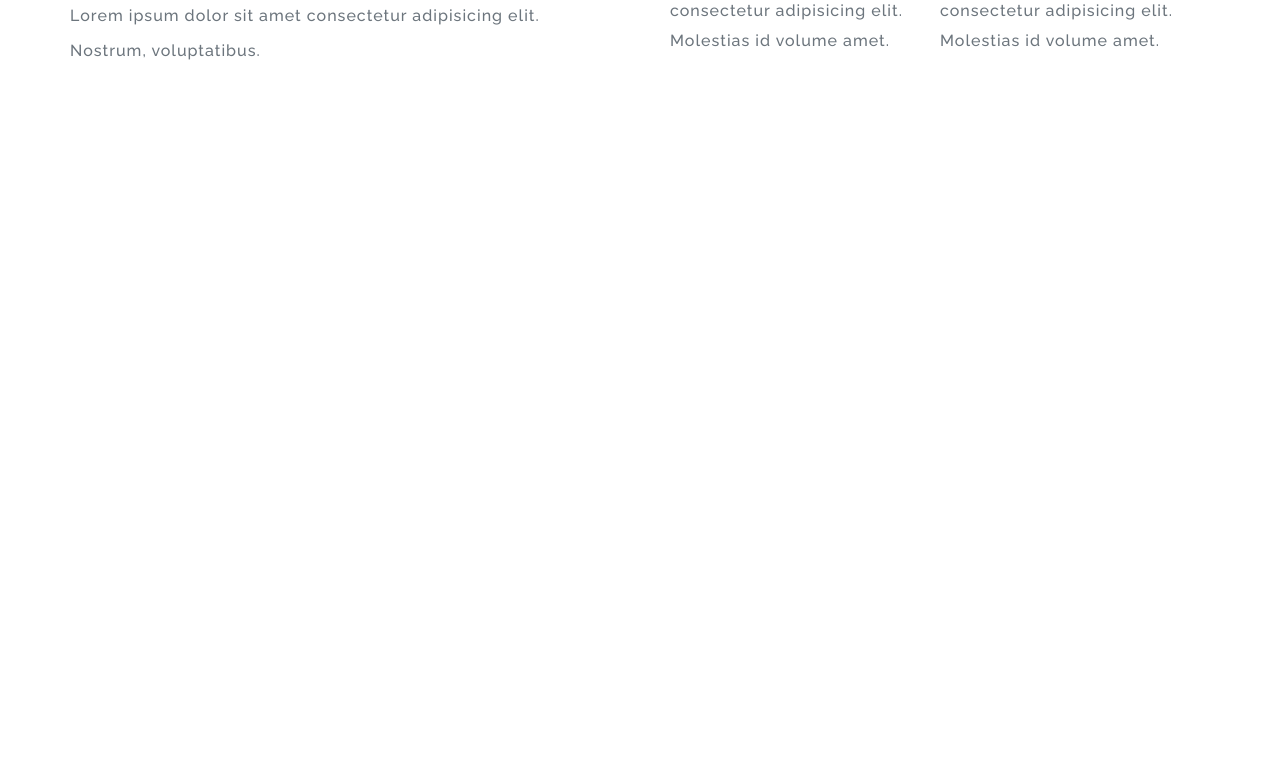
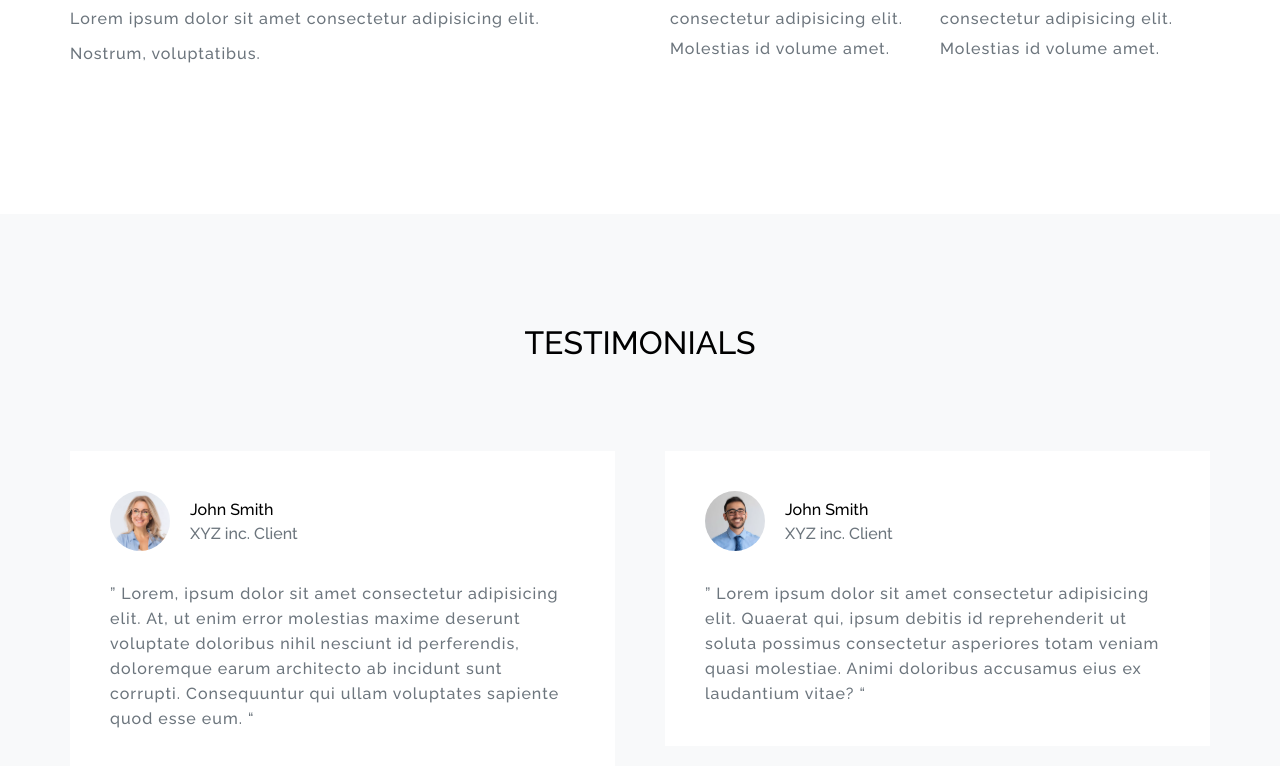
Before and after one commit to Masocher/Dimiour, a Next.js app: page / in a window 1280 px wide. Shown: the part 3865-4631 px from the top of the page. Before the commit the page ends 4073 px from the top, so only its background shows below. Built offline with nearby package versions, Linux system fonts and the light colour scheme.

Commit message:
Create Home's Testimonials Section

```diff
--- /dev/null
+++ b/src/components/testimonials.js
@@ -0,0 +1,89 @@
+// assets
+import styles from '../styles/Testimonials.module.css'
+
+// swiper
+import { Swiper, SwiperSlide } from 'swiper/react';
+import { Autoplay } from 'swiper';
+import 'swiper/css';
+
+// testimonials images
+import image_1 from '../../public/images/testimonials/1.jpg'
+import image_2 from '../../public/images/testimonials/2.jpg'
+
+const Testimonials = () => {
+    return (
+        <div className={styles.container}>
+            <div className={styles.title_box}>TESTIMONIALS</div>
+
+            <Swiper
+                spaceBetween={50}
+                className={styles.slider}
+                modules={[Autoplay]}
+                autoplay={{ delay: 4000 }}
+                loop={true}
+                breakpoints={{
+                    0: {
+                        slidesPerView: 1
+                    },
+                    768: {
+                        slidesPerView: 2
+                    }
+                }}
+            >
+                <SwiperSlide className={styles.slide}>
+                    <div className={styles.user_box}>
+                        <div className={styles.user_image} style={{backgroundImage: `url(${image_1.src})`}}></div>
+
+                        <div className={styles.user_information}>
+                            <div className={styles.user_name}>John Smith</div>
+                            <div className={styles.user_about}>XYZ inc. Client</div>
+                        </div>
+                    </div>
+
+                    <div className={styles.description}>” Lorem ipsum dolor sit amet, consectetur adipisicing elit. At, accusamus? Porro fugit culpa consequuntur dolorum. “</div>
+                </SwiperSlide>
+
+                <SwiperSlide className={styles.slide}>
+                    <div className={styles.user_box}>
+                        <div className={styles.user_image} style={{backgroundImage: `url(${image_2.src})`}}></div>
+
+                        <div className={styles.user_information}>
+                            <div className={styles.user_name}>John Smith</div>
+                            <div className={styles.user_about}>XYZ inc. Client</div>
+                        </div>
+                    </div>
+
+                    <div className={styles.description}><p>” Lorem, ipsum dolor sit amet consectetur adipisicing elit. At, ut enim error molestias maxime deserunt voluptate doloribus nihil nesciunt id perferendis, doloremque earum architecto ab incidunt sunt corrupti. Consequuntur qui ullam voluptates sapiente quod esse eum. “</p></div>
+                </SwiperSlide>
+
+                <SwiperSlide className={styles.slide}>
+                    <div className={styles.user_box}>
+                        <div className={styles.user_image} style={{backgroundImage: `url(${image_1.src})`}}></div>
+
+                        <div className={styles.user_information}>
+                            <div className={styles.user_name}>John Smith</div>
+                            <div className={styles.user_about}>XYZ inc. Client</div>
+                        </div>
+                    </div>
+
+                    <div className={styles.description}>” Lorem ipsum dolor sit amet consectetur adipisicing elit. Quaerat qui, ipsum debitis id reprehenderit ut soluta possimus consectetur asperiores totam veniam quasi molestiae. Animi doloribus accusamus eius ex laudantium vitae? “</div>
+                </SwiperSlide>
+
+                <SwiperSlide className={styles.slide}>
+                    <div className={styles.user_box}>
+                        <div className={styles.user_image} style={{backgroundImage: `url(${image_2.src})`}}></div>
+
+                        <div className={styles.user_information}>
+                            <div className={styles.user_name}>John Smith</div>
+                            <div className={styles.user_about}>XYZ inc. Client</div>
+                        </div>
+                    </div>
+
+                    <div className={styles.description}>” Lorem ipsum dolor sit amet, consectetur adipisicing elit. Pariatur, ab? Asperiores dolore blanditiis quis sapiente soluta aliquid officiis. “</div>
+                </SwiperSlide>
+            </Swiper>
+        </div>
+    )
+}
+
+export default Testimonials
--- a/src/pages/index.js
+++ b/src/pages/index.js
@@ -4,6 +4,7 @@ import HomeTop from "../components/home-top"
 import AboutSection from "../components/about-section"
 import Portfolio from "../components/portfolio"
 import FeaturedServices from '../components/featured-services'
+import Testimonials from "../components/testimonials"
 
 export default function Home() {
   return (
@@ -13,6 +14,7 @@ export default function Home() {
       <AboutSection/>
       <Portfolio/>
       <FeaturedServices/>
+      <Testimonials/>
     </div>
   )
 }
--- a/src/styles/Featured-services.module.css
+++ b/src/styles/Featured-services.module.css
@@ -14,7 +14,7 @@
 
 .icon_box {
     font-size: 30px;
-    margin-bottom: 20px;
+    margin-bottom: 25px;
     color: #000000bd;
 }
 
--- /dev/null
+++ b/src/styles/Testimonials.module.css
@@ -0,0 +1,68 @@
+.container {
+    width: 100%;
+    margin: 0 auto;
+    background-color: #f8f9fa;
+    padding: 110px 0 60px 0;
+    display: flex;
+    flex-direction: column;
+    align-items: center;
+}
+
+.title_box {
+    font-size: 32px;
+}
+
+.slider {
+    width: 1140px;
+    height: 360px;
+    margin-top: 90px;
+    transition: .5s;
+}
+
+.slide {
+    background-color: #fff;
+    width: 45%;
+    height: fit-content !important;
+    display: flex;
+    flex-direction: column;
+}
+
+.user_box {
+    width: 100%;
+    display: flex;
+    align-items: center;
+    padding: 40px 0 0 40px;
+    margin-bottom: 30px;
+}
+
+.user_image {
+    width: 60px;
+    height: 60px;
+    border-radius: 50%;
+    background-color: #000;
+    background-position: center;
+    background-size: cover;
+}
+
+.user_information {
+    display: flex;
+    flex-direction: column;
+    justify-content: center;
+    margin-left: 20px;
+}
+
+.user_name {
+    color: #000;
+    margin-bottom: 5px;
+}
+
+.user_about {
+    color: #6c757d;
+}
+
+.description {
+    padding: 0 40px 40px 40px;
+    line-height: 25px;
+    letter-spacing: 1px;
+    color: #6c757d;
+}
```
Also changed, not shown: public/images/testimonials/1.jpg (added), public/images/testimonials/2.jpg (added).
